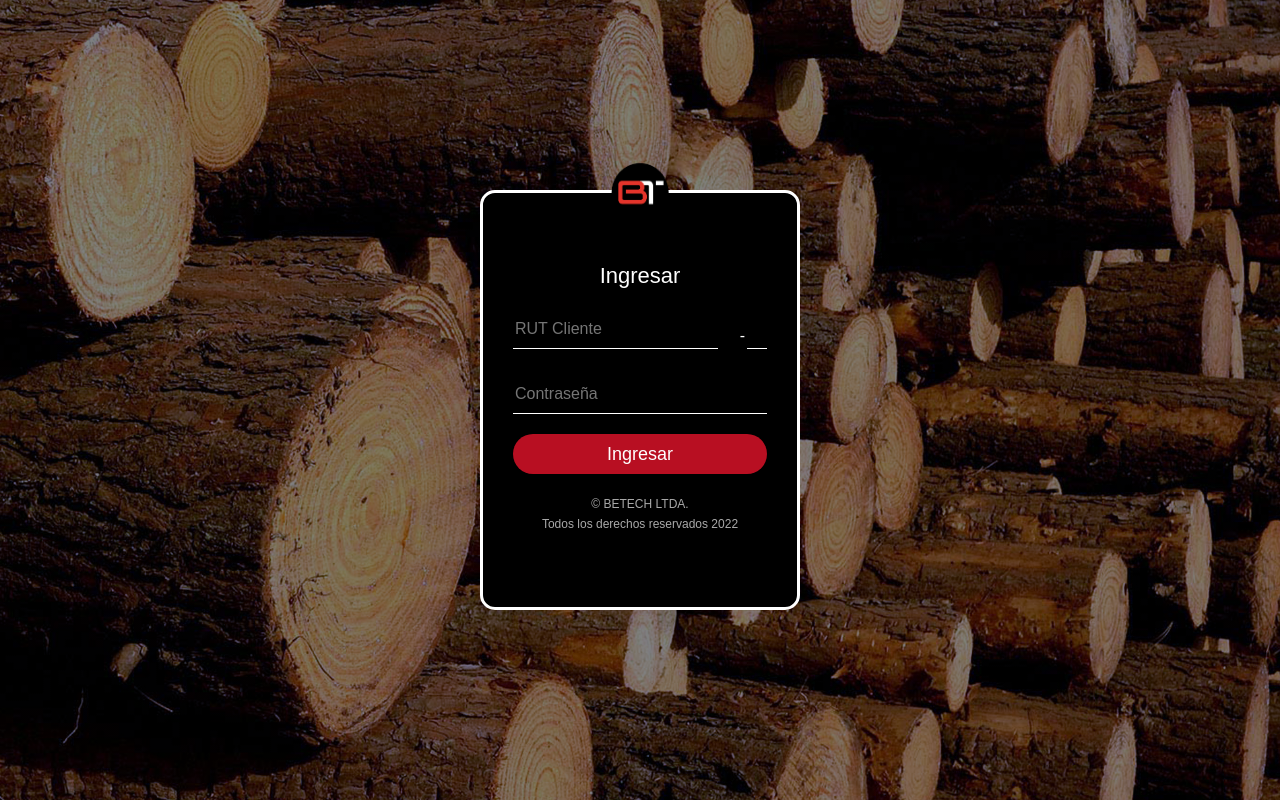
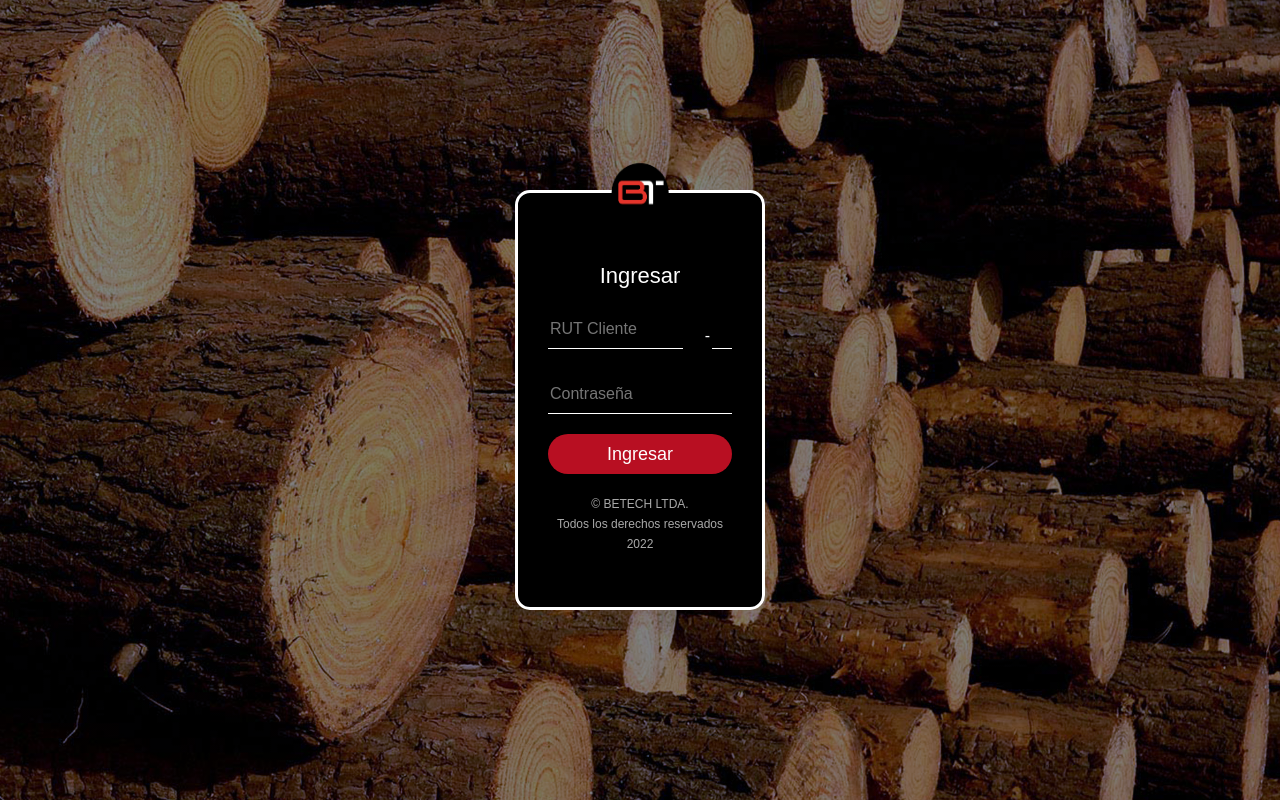
Before and after one commit to FranClone/spp_nuevo, a Django app: a page that uses core/templates/login.html in a window 1280 px wide. Run offline with Django 4.2, Linux system fonts and the light colour scheme; some libraries are stand-ins or nearby versions.

Commit message:
probando1

```diff
--- a/core/static/styles/styles.css
+++ b/core/static/styles/styles.css
@@ -1,6 +1,6 @@
-{
+/* {
     % load static %
-}
+} */
 
 body {
     margin: 0;
@@ -319,7 +319,7 @@ li {
 }
 
 .login-box {
-    width: 320px;
+    width: 250px;
     height: 420px;
     background: #000;
     color: #fff;
```
Also changed, not shown: 1 other file.
